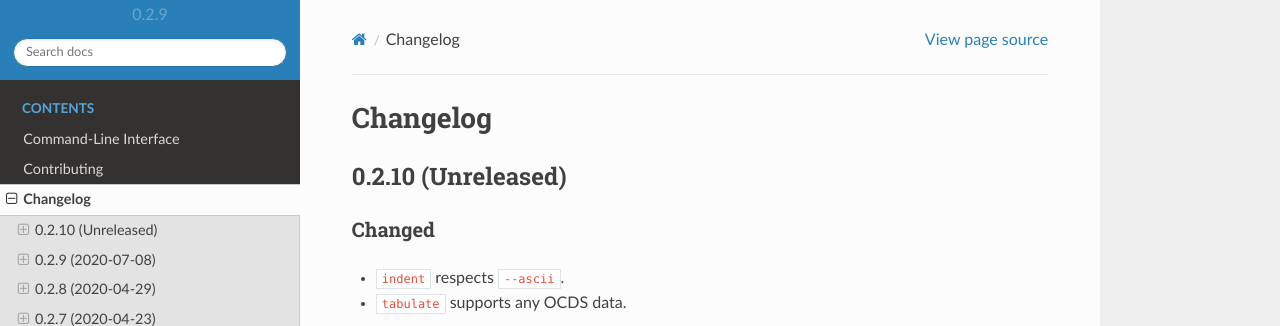
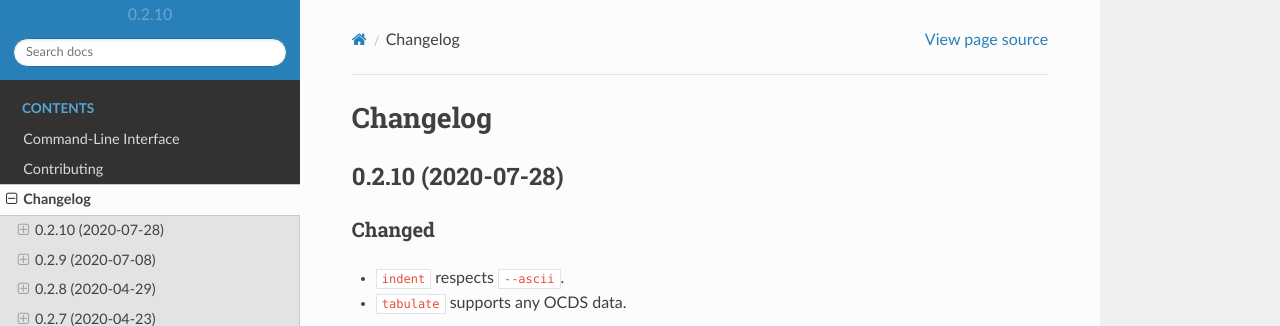
Before and after one commit to open-contracting/ocdskit, a Sphinx documentation site: the page built from docs/changelog.rst, in a window 1280 px wide and 900 px high. Shown: the top 326 px of the window. Built offline with Sphinx 7.4.7 and the Read the Docs theme 2.0.0, drawn with Linux system fonts in a browser that asks for light colours; pages that are not in the unit, such as notebooks, are missing from menus.

Commit message:
Iterate the version number

```diff
--- a/docs/changelog.rst
+++ b/docs/changelog.rst
@@ -1,7 +1,7 @@
 Changelog
 =========
 
-0.2.10 (Unreleased)
+0.2.10 (2020-07-28)
 -------------------
 
 Changed
--- a/docs/conf.py
+++ b/docs/conf.py
@@ -26,7 +26,7 @@ copyright = '2017, Open Contracting Partnership'
 author = 'Open Contracting Partnership'
 
 # The short X.Y version
-version = '0.2.9'
+version = '0.2.10'
 # The full version, including alpha/beta/rc tags
 release = version
 
--- a/setup.py
+++ b/setup.py
@@ -5,7 +5,7 @@ with open('README.rst') as f:
 
 setup(
     name='ocdskit',
-    version='0.2.9',
+    version='0.2.10',
     author='Open Contracting Partnership',
     author_email='data@open-contracting.org',
     url='https://github.com/open-contracting/ocdskit',
```
